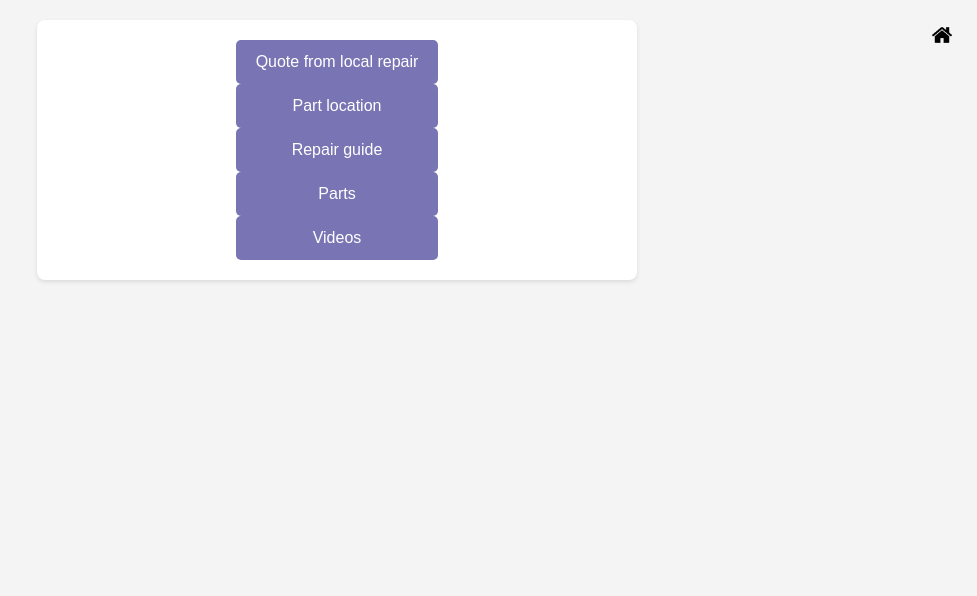
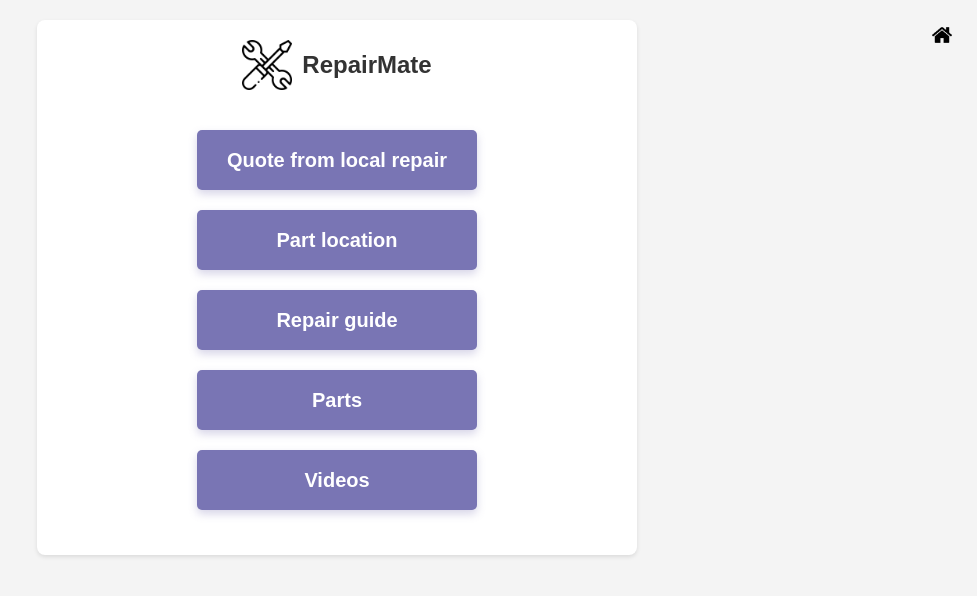
Before and after one commit to 394-w24/obd-app, a React (Vite) app: page /options in a window 1280 px wide. Shown: the top 596 px of the page, without its empty margins (303-1280 px from the left). Built offline with nearby package versions, Linux system fonts and the light colour scheme.

Commit message:
fixed minor styling error

```diff
--- a/src/components/RepairOptionsPage.css
+++ b/src/components/RepairOptionsPage.css
@@ -1,60 +1,42 @@
 /* Basic button styling */
 .btn {
-  color: rgb(121,117,180) !important;
+  color: #fff; /* White text color */
+  background-color: rgb(121, 117, 180); /* Soft purple background */
   font-weight: bold;
   font-size: 20px;
   text-align: center;
+  border: none; /* No border */
+  padding: 15px 30px; /* Vertical and horizontal padding */
+  margin-bottom: 5px; /* Space between buttons */
+  box-shadow: 0 4px 8px rgba(121, 117, 180, 0.3); /* Subtle shadow */
+  transition: background-color 0.3s ease; /* Smooth background color transition */
 }
 
-/* Primary button style */
-.button-primary {
-  color: rgb(121,117,180) !important;
-  font-weight: bold;
-  font-size: 20px;
-  text-align: center;
+/* Button hover style */
+.btn:hover {
+  background-color: rgba(121, 117, 180, 0.8); /* Darker purple background on hover */
+  color: #fff; /* Ensure text color is white on hover */
 }
 
-.button-primary:hover {
-  box-shadow: 0 10px 20px 0 rgb(121,117,180) !important; /* Shorter Shadow effect */
+/* List group styling */
+.list-group {
+  display: grid;
+  grid-gap: 15px; /* Space between grid items */
+  justify-content: center; /* Center grid items horizontally */
+  padding: 20px;
 }
 
-
-/* Maintaining other styles for consistency */
+/* Container styling */
 .container {
-  max-width: 600px;
-  margin: auto;
-  background: #fff;
-  padding: 20px;
-  border-radius: 8px;
-  box-shadow: 0 2px 4px rgba(0,0,0,0.1);
-}
-
-.center-div {
-  display: flex;
-  justify-content: center;
-  align-items: center;
-}
-
-.col-12.col-md-8 {
   display: flex;
   flex-direction: column;
   align-items: center;
-}
-
-body {
-  font-family: Arial, sans-serif;
-  line-height: 1.6;
-  margin: 20px;
-  background-color: #f4f4f4;
-  color: #333;
-}
-
-.list-group-item {
-  white-space: normal; /* Ensure the text wraps */
+  padding: 20px;
 }
 
 @media (max-width: 768px) {
-  .list-group-item {
-    padding: .5rem 1.25rem; /* Smaller padding */
+  .btn {
+    font-size: 18px; /* Slightly smaller font size on small screens */
+    padding: 12px 25px; /* Slightly smaller padding on small screens */
   }
 }
--- a/src/components/RepairOptionsPage.jsx
+++ b/src/components/RepairOptionsPage.jsx
@@ -1,21 +1,30 @@
 import React from 'react';
+import './RepairOptionsPage.css'
 import { useNavigate } from 'react-router-dom';
+import icon from ".././icons/carRepair.png"
 
 const RepairOptionsPage = () => {
   let navigate = useNavigate();
 
   return (
     <div className="container">
-    <div className="list-group">
-      <button type="button" className="btn">Quote from local repair</button>
-      <button type="button" className="btn">Part location</button>
-      <button type="button" className="btn">Repair guide</button>
-      <button type="button" className="btn">Parts</button>
-      <button type="button" className="btn">Videos</button>
+       <div className="inner">
+                <a href="/navpage" className="link">
+                    <img src={icon} alt="Repair Icon" className="logo" />
+                    <span className="title">RepairMate</span>
+                </a>
+            </div>
+      <div className="list-group">
+        <button type="button" className="btn btn-primary" onClick={() => navigate('/mechanics')}>Quote from local repair</button>
+        <button type="button" className="btn btn-primary" onClick={() => navigate('/location')}>Part location</button>
+        <button type="button" className="btn btn-primary" onClick={() => navigate('/repairguide')}>Repair guide</button>
+        <button type="button" className="btn btn-primary" onClick={() => navigate('/parts')}>Parts</button>
+        <button type="button" className="btn btn-primary" onClick={() => navigate('/videos')}>Videos</button>
+      </div>
     </div>
-  </div>
-
   );
 };
 
+
+
 export default RepairOptionsPage;
--- a/src/components/response.css
+++ b/src/components/response.css
@@ -1,19 +1,3 @@
-body {
-  font-family: Arial, sans-serif;
-  line-height: 1.6;
-  margin: 20px;
-  background-color: #f4f4f4;
-  color: #333;
-}
-.container {
-  max-width: 600px;
-  margin: auto;
-  background: #fff;
-  padding: 20px;
-  border-radius: 8px;
-  box-shadow: 0 2px 4px rgba(0,0,0,0.1);
-}
-
 
 .circle-btn {
   background: #F3D1BF;
@@ -32,25 +16,7 @@ body {
   background: #e7b9a8;
   transform: scale(1.05);
 }
-ul {
-  list-style-type: none;
-  padding: 0;
-}
-ul li {
-  padding: 10px;
-  border-bottom: 1px solid #ccc;
-}
-ul li:last-child {
-  border-bottom: none;
-}
-ul ul {
-  padding-left: 20px;
-}
-a {
-  color: #0275d8;
-  text-decoration: none;
 
-}
 
 body {
   font-family: Arial, sans-serif;
--- a/src/components/response.jsx
+++ b/src/components/response.jsx
@@ -29,15 +29,11 @@ const Response = () => {
         </div>
 
         <Link to="/options">
-            <button className="circle-btn">Let's Fix It!</button>
+            <button className="btn btn-primary custom-button">Let's Fix It!</button>
         </Link> {/* This was missing a closing tag */}
 
-        <Link to="/mechanics">
-            <button className="btn btn-primary custom-button">Find Mechanics</button>
-        </Link>
-        <Link to="/repairguide">
-            <button className="btn btn-primary custom-button">Repair Guide</button>
-        </Link>
+
+
     </div>
   );
 };
```
Lines whose indentation alone changed are shown as unchanged.
